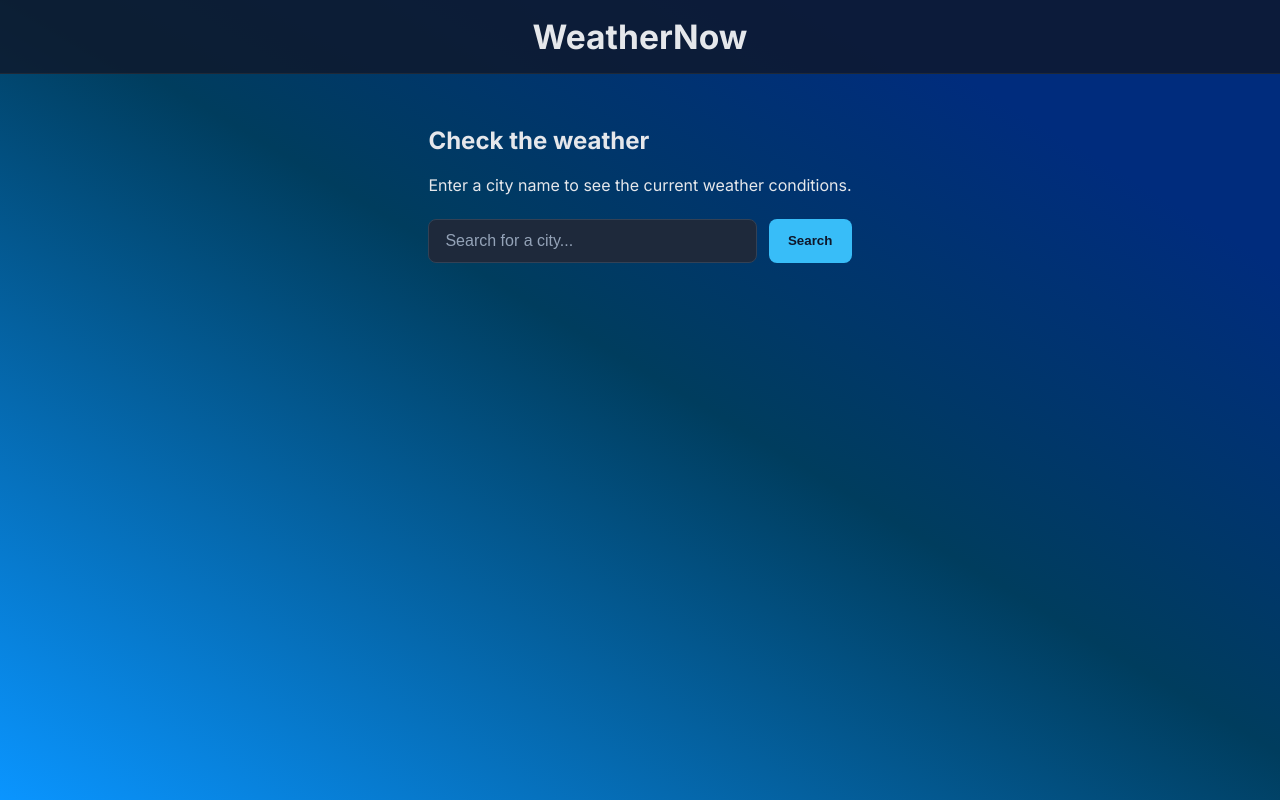
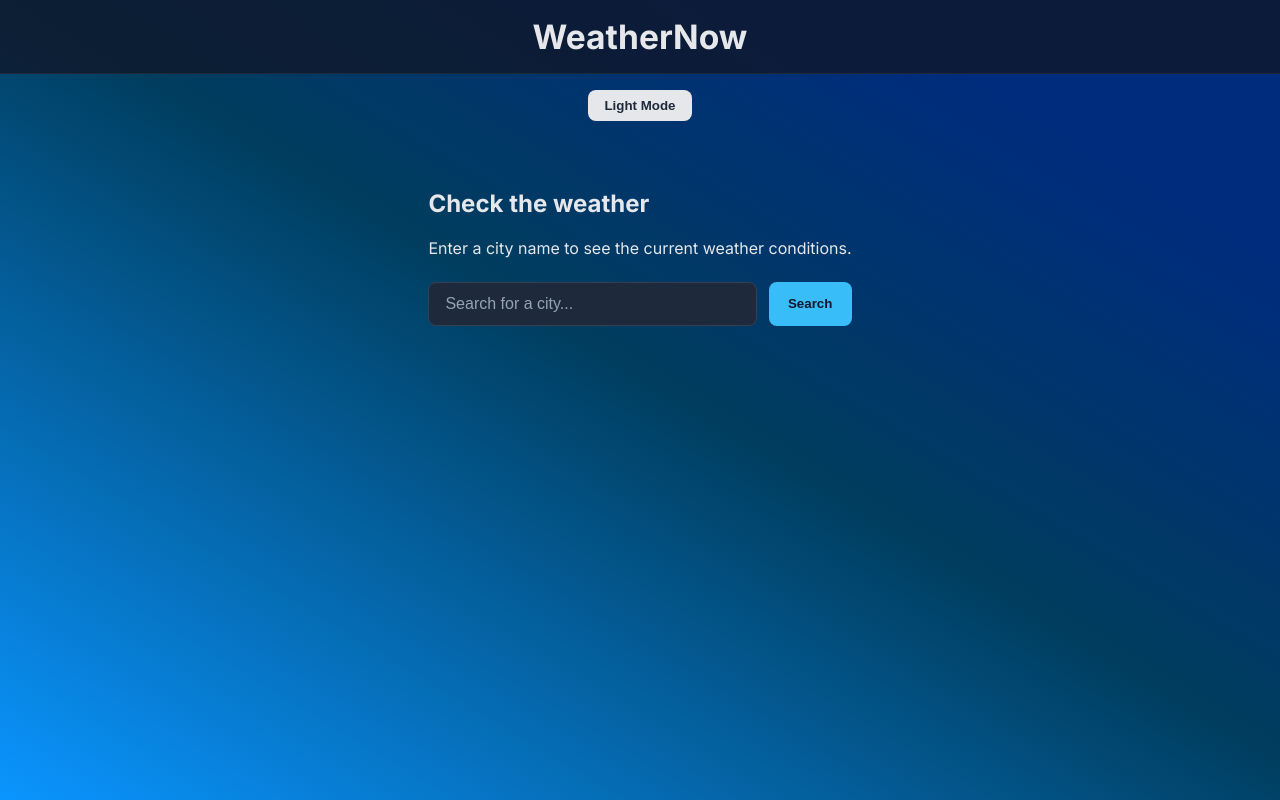
Before and after one commit to IvoPivo1/Weather-app, a React (Vite) app: page / in a window 1280 px wide. Built offline with nearby package versions, Linux system fonts and the light colour scheme.

Commit message:
Changed the css in js for more cleaner look

```diff
--- a/src/App.tsx
+++ b/src/App.tsx
@@ -15,8 +15,10 @@ function App() {
     setCities((prev) => [...prev, city]);
   };
 
+  const [darkMode, setDarkMode] = useState(true);
+
   return (
-    <Layout>
+    <Layout darkMode={darkMode} setDarkMode={setDarkMode}>
       <Routes>
         <Route path='/' element={<HomePage addCity={addCity} />} />
 
--- a/src/components/Layout.tsx
+++ b/src/components/Layout.tsx
@@ -1,13 +1,19 @@
-import  { ReactNode } from "react";
+import { ReactNode } from "react";
 import styled from "styled-components";
 import Header from "./Header";
 
-const Wrapper = styled.div`
+const Wrapper = styled.div<{ darkMode: boolean }>`
   min-height: 100vh;
-background: linear-gradient(211deg,rgba(0, 44, 125, 1) 17%, rgba(0, 61, 94, 1) 48%, rgba(10, 149, 255, 1) 100%);
-color: #e5e7eb;
+  background: ${({ darkMode }) =>
+    darkMode
+      ? "linear-gradient(211deg,rgba(0, 44, 125, 1) 17%, rgba(0, 61, 94, 1) 48%, rgba(10, 149, 255, 1) 100%)"
+      : "#f1f5f9"};
+  color: ${({ darkMode }) => (darkMode ? "#e5e7eb" : "#0f172a")};
   display: flex;
   flex-direction: column;
+  transition:
+    background 0.3s ease,
+    color 0.3s ease;
 `;
 
 const Main = styled.main`
@@ -15,16 +21,33 @@ flex: 1;
   max-width: 800px;
   margin: 0 auto;
   padding: 2rem 1rem 3rem;
-font-family: 'Inter', sans-serif;
+  font-family: "Inter", sans-serif;
 `;
 
 type LayoutProps = {
   children: ReactNode;
+  darkMode: boolean;
+  setDarkMode: (value: boolean) => void;
 };
 
-const Layout = ({ children}: LayoutProps) => (
-    <Wrapper>
+const Layout = ({ children, darkMode, setDarkMode }: LayoutProps) => (
+  <Wrapper darkMode={darkMode}>
     <Header />
+    <button
+      onClick={() => setDarkMode(!darkMode)}
+      style={{
+        margin: "1rem auto",
+        padding: "0.5rem 1rem",
+        borderRadius: "0.5rem",
+        border: "none",
+        cursor: "pointer",
+        background: darkMode ? "#e5e7eb" : "#1e293b",
+        color: darkMode ? "#1e293b" : "#e5e7eb",
+        transition: "0.3s",
+      }}
+    >
+      {darkMode ? "Light Mode" : "Dark Mode"}
+    </button>
     <Main>{children}</Main>
   </Wrapper>
 );
--- a/src/pages/WeatherPage.tsx
+++ b/src/pages/WeatherPage.tsx
@@ -1,6 +1,7 @@
 import { useParams, useNavigate } from "react-router-dom";
 import WeatherDetails from "../components/WeatherDetails";
 import styled from "styled-components";
+import { useState } from "react";
 
 type Props = {
   cities: string[];
@@ -9,42 +10,79 @@ type Props = {
 
 const CardsWrapper = styled.div`
   display: flex;
-  flex-direction: row;
   flex-wrap: wrap;
   gap: 2rem;
   margin-top: 1.5rem;
+  transition: all 0.3s ease;
 `;
 
 const Card = styled.div`
   position: relative;
-   background: #1e293b;
+  background: rgba(30, 41, 59, 0.55);
+  backdrop-filter: blur(12px);
+  -webkit-backdrop-filter: blur(12px);
   padding: 1rem;
   border-radius: 0.75rem;
+  border: 1px solid rgba(255, 255, 255, 0.1);
+  min-height: 260px;
+  display: flex;
+  flex-direction: column;
+  justify-content: space-between;
+
+  opacity: 0;
+  transform: translateY(10px);
+
+  transition:
+    opacity 0.3s ease,
+    transform 0.3s ease,
+    box-shadow 0.2s ease,
+    margin 0.3s ease;
+
+  &.fade-in {
+    opacity: 1;
+    transform: translateY(0);
+  }
+
+  &.fade-out {
+    opacity: 0;
+    transform: translateY(10px);
+  }
+
+  &:hover {
+    transform: translateY(-4px);
+    box-shadow: 0 6px 18px rgba(0, 0, 0, 0.25);
+  }
 `;
 
 const RemoveButton = styled.button`
   position: absolute;
-  top: 8px;
-  right: 8px;
-  background: #ef4444;
-  color: white;
+  top: 6px;
+  right: 6px;
+  background: rgba(255, 255, 255, 0.15);
+  color: #f87171;
   border: none;
   border-radius: 50%;
-  width: 24px;
-  height: 24px;
+  width: 22px;
+  height: 22px;
   cursor: pointer;
-  font-size: 16px;
-  line-height: 24px;
+  font-size: 15px;
+  line-height: 22px;
   padding: 0;
 
   &:hover {
-    background: #dc2626;
+    background: rgba(255, 255, 255, 0.25);
+    color: #ef4444;
   }
 `;
 
 const WeatherPage = ({ cities, removeCity }: Props) => {
   const { city } = useParams();
   const navigate = useNavigate();
+  const [removing, setRemoving] = useState<string | null>(null);
+  const handleRemove = (city: string) => {
+    setRemoving(city);
+    setTimeout(() => removeCity(city), 300);
+  }
 
   if (city) {
     return (
@@ -67,8 +105,8 @@ const WeatherPage = ({ cities, removeCity }: Props) => {
 
       <CardsWrapper>
         {cities.map((c) => (
-          <Card key={c}>
-            <RemoveButton onClick={() => removeCity(c)}>×</RemoveButton>
+          <Card key={c} className={removing === c ? "fade-out" : "fade-in"}>
+            <RemoveButton onClick={() => handleRemove(c)}>×</RemoveButton>
             <h2>Weather in {c}</h2>
             <WeatherDetails city={c} />
           </Card>
```
Also changed, not shown: 2 other files (tests, documents, lock files or other folders). Lines whose indentation alone changed are shown as unchanged.
